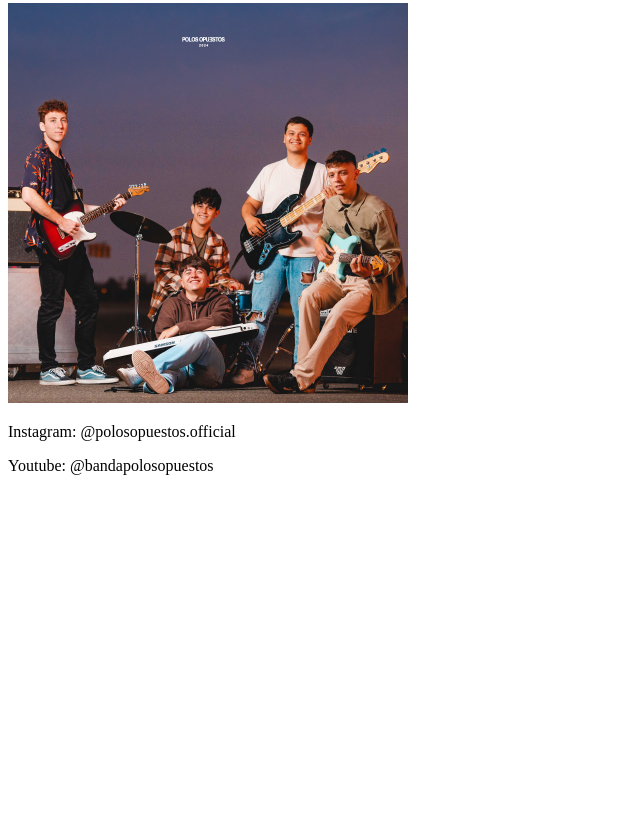
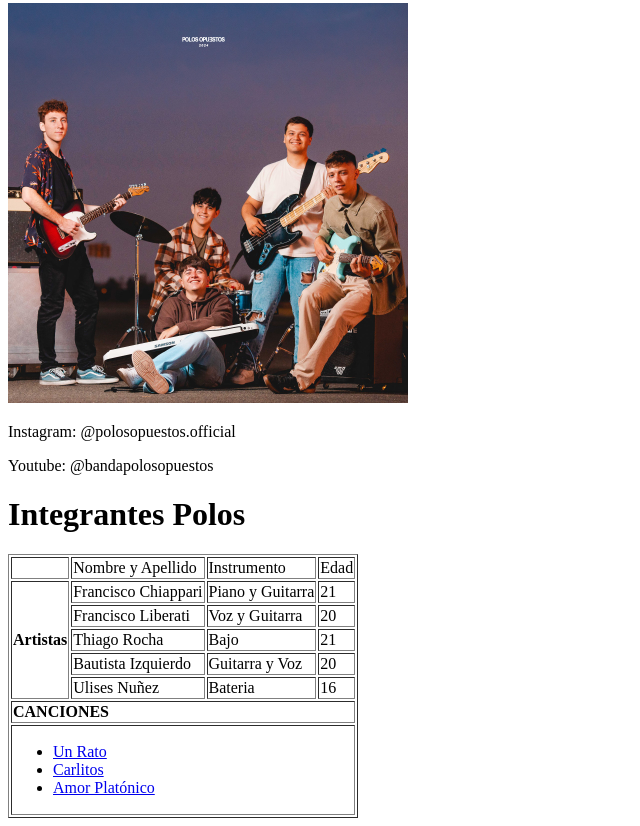
Before and after one commit to thiago841/thiago841, a plain HTML site: page index.html in a window 1280 px wide. Shown: the part 339-1165 px from the top of the page, without its empty margins (0-640 px from the left). Before the commit the page ends 830 px from the top, so only its background shows below. Drawn offline with Linux system fonts and the light colour scheme.

Commit message:
Se añadieron tablas y enlaces

```diff
--- a/index.html
+++ b/index.html
@@ -35,4 +35,51 @@
 <p>Youtube: @bandapolosopuestos</p>
 
 </body>
+<table border="1">
+    <h1>Integrantes Polos</h1>
+    <tr>
+        <td>   </td>
+        <td>Nombre y Apellido</td>
+        <td>Instrumento</td>
+        <td>Edad</td>
+    </tr>
+    <tr>
+        <td rowspan="5"><strong>Artistas</strong></td>
+        <td>Francisco Chiappari</td>
+        <td>Piano y Guitarra</td>
+        <td>21</td>
+    </tr>
+    <tr>
+        <td>Francisco Liberati</td>
+        <td>Voz y Guitarra</td>
+        <td>20</td>
+    </tr>
+    <tr>
+        <td>Thiago Rocha</td>
+        <td>Bajo</td>
+        <td>21</td>
+    </tr>
+    <tr>
+        <td>Bautista Izquierdo</td>
+        <td>Guitarra y Voz</td>
+        <td>20</td>
+    </tr>
+    <tr>
+        <td>Ulises Nuñez</td>
+        <td>Bateria</td>
+        <td>16</td>
+    </tr>
+    <tr>
+        <td colspan="4"><strong>CANCIONES</strong></td>
+    </tr>
+    <tr>
+        <td colspan="4">
+            <ul>
+                <li><a href="https://open.spotify.com/intl-es/track/7bQtq46PXMl5mA49l2f5FS?si=7dc9b5ce5fe34e25">Un Rato</a></li>
+                <li><a href="https://open.spotify.com/intl-es/track/3r07V1B9piCMqxWPMnnCEY?si=ee864971ee8241c2">Carlitos</a></li>
+                <li><a href="https://open.spotify.com/intl-es/track/4eVidydQLzTltCTlucwPrx?si=abfa41eeefd94523">Amor Platónico</a></li>
+            </ul>
+        </td>
+    </tr>
+</table>
 </html>
```
Also changed, not shown: 1 other file.
